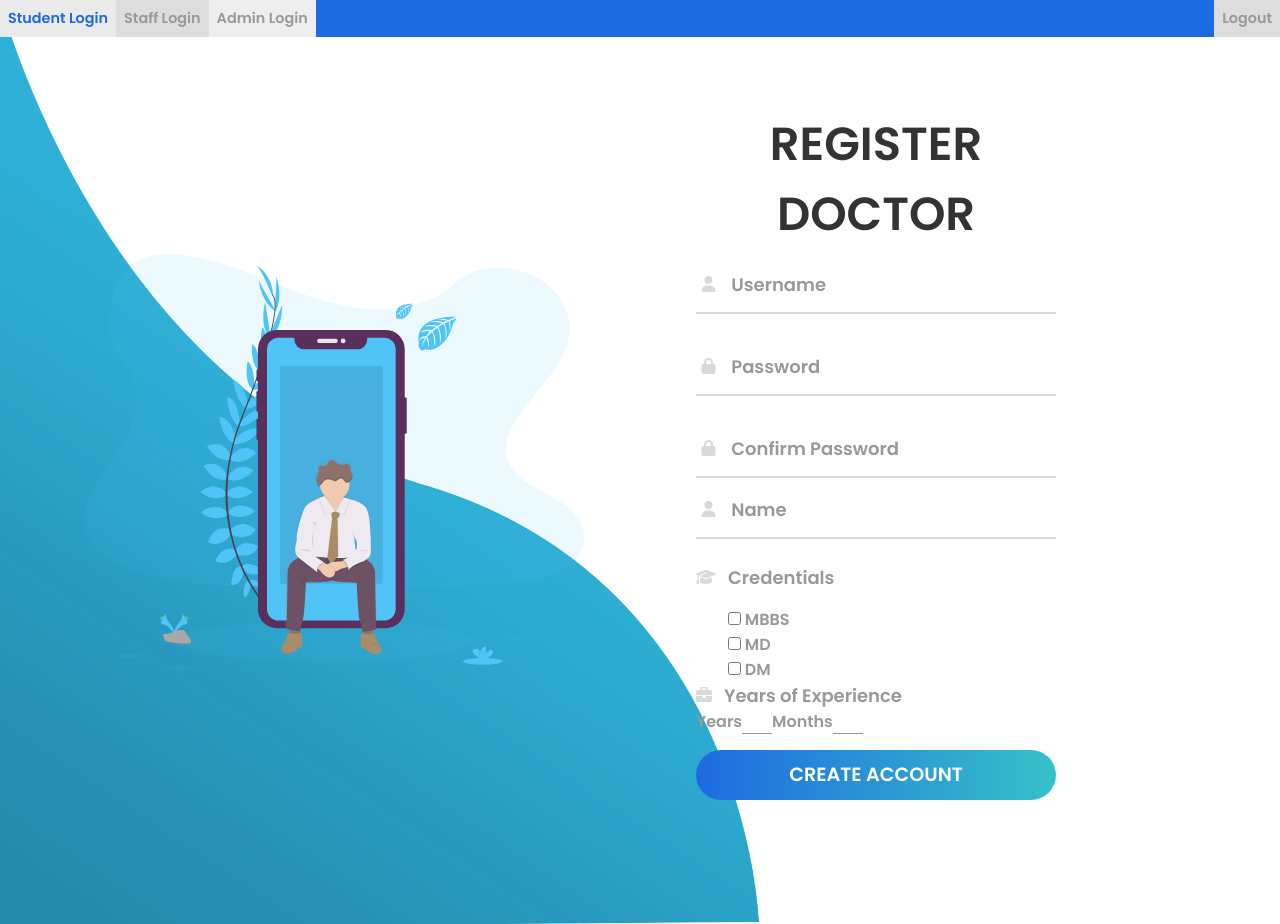
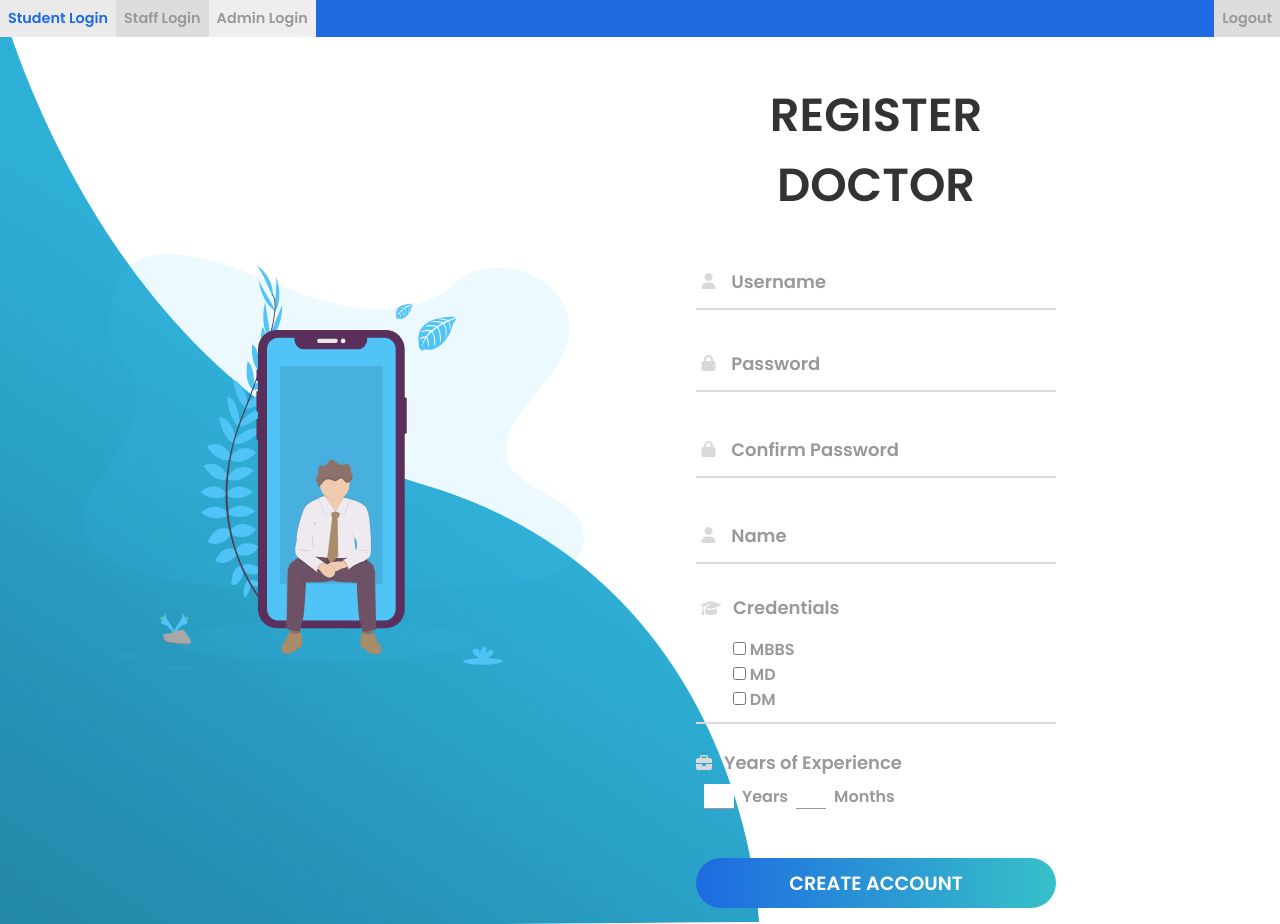
Before and after one commit to SmilinJasper/patient-monitoring-platform, a PHP site: page /doctor_registration_form.php in a window 1280 px wide. Run offline with PHP 8.4, Linux system fonts and the light colour scheme; some libraries are stand-ins or nearby versions.

Commit message:
structure-doctor-registration-page

```diff
--- a/css/style.css
+++ b/css/style.css
@@ -24,6 +24,7 @@ button {
     position: fixed;
     top: 0;
     background-color: #1e6ae1;
+    z-index: 1;
 }
 
 li {
@@ -94,6 +95,7 @@ header.center {
     grid-template-columns: repeat(2, 1fr);
     grid-gap: 7rem;
     padding: 0 2rem;
+    overflow: auto;
 }
 
 .img {
@@ -104,6 +106,7 @@ header.center {
 }
 
 .login-content {
+    margin-top: 5em;
     display: flex;
     justify-content: flex-start;
     align-items: center;
@@ -117,6 +120,9 @@ header.center {
 
 form.login-form {
     width: 360px;
+    display: flex;
+    flex-direction: column;
+    grid-gap: 25px;
 }
 
 .login-content img {
@@ -129,17 +135,21 @@ form.login-form {
     font-size: 2.9rem;
 }
 
+.login-error-message {
+    margin-bottom: 8px;
+    color: red;
+}
+
 .login-content .input-div {
     position: relative;
     display: grid;
     grid-template-columns: 7% 93%;
-    margin: 25px 0;
     padding: 5px 0;
     border-bottom: 2px solid #d9d9d9;
 }
 
 .login-content .input-div.one {
-    margin-top: 0;
+    margin-top: -25px;
 }
 
 .i {
@@ -224,6 +234,8 @@ form.login-form {
 .input-div-checkbox {
     display: grid;
     place-items: flex-start;
+    padding: 5px 0px 10px 5px;
+    border-bottom: 2px solid #d9d9d9;
 }
 
 .input-div-checkbox h5,
@@ -272,6 +284,11 @@ input[type=number] {
 .values {
     display: flex;
     color: #999;
+    padding: 8px;
+}
+
+.values * {
+    margin-right: 8px;
 }
 
 .values input {
@@ -280,9 +297,17 @@ input[type=number] {
     border-bottom: 1px solid #999;
 }
 
-.login-error-message {
-    margin-bottom: 8px;
-    color: red;
+.values input:focus {
+    outline: 1px solid #d9d9d9;
+}
+
+@supports selector(:focus-visible) {
+    .values input:focus {
+        outline: none;
+    }
+    .values input:focus-visible {
+        outline: 1px solid #d9d9d9;
+    }
 }
 
 .btn {
--- a/doctor_registration_form.php
+++ b/doctor_registration_form.php
@@ -171,13 +171,13 @@ if ($_SERVER["REQUEST_METHOD"] == "POST") {
                     </div>
                 </div>
 
-                <div class="input-div one">
+                <div class="input-div">
                     <div class="i">
                         <i class="fas fa-user"></i>
                     </div>
                     <div class="div">
                         <h5>Name</h5>
-                        <input id="input-name" name="name" type="password" class="input input-username">
+                        <input id="input-name" name="name" type="text" class="input input-username">
                     </div>
                 </div>
 
@@ -216,10 +216,10 @@ if ($_SERVER["REQUEST_METHOD"] == "POST") {
                     </div>
 
                     <div class="values">
+                        <input id="input-experience-years" name="experience-years" type="number">
                         <label for="input-experience-years">Years</label>
-                        <input id="input-experience-years" name="experience-years" type="number">
+                        <input id="input-experience-months" name="experience-months" type="number">
                         <label for="input-experience-months">Months</label>
-                        <input id="input-experience-months" name="experience-months" type="number">
                     </div>
 
                 </div>
```
